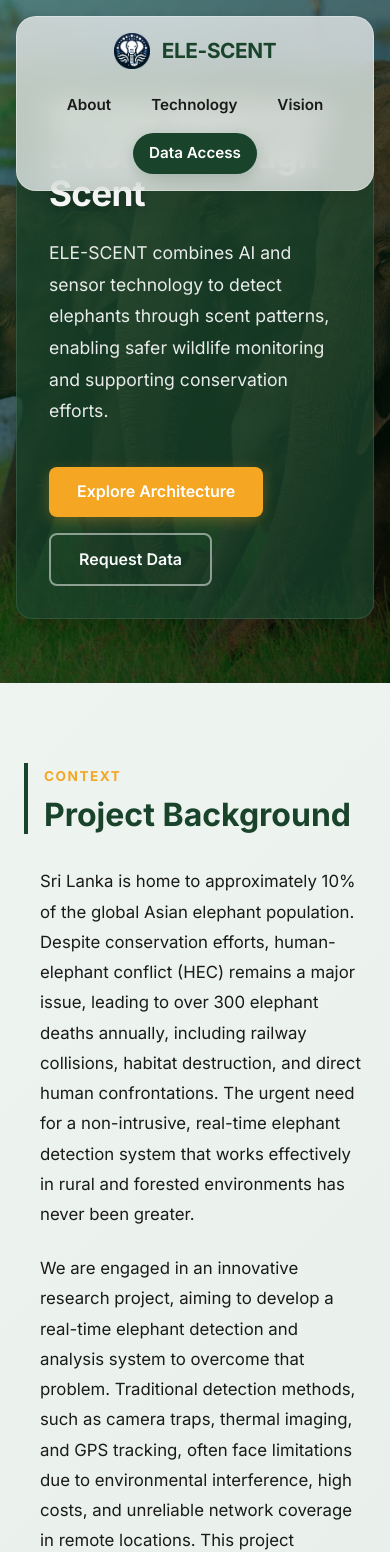
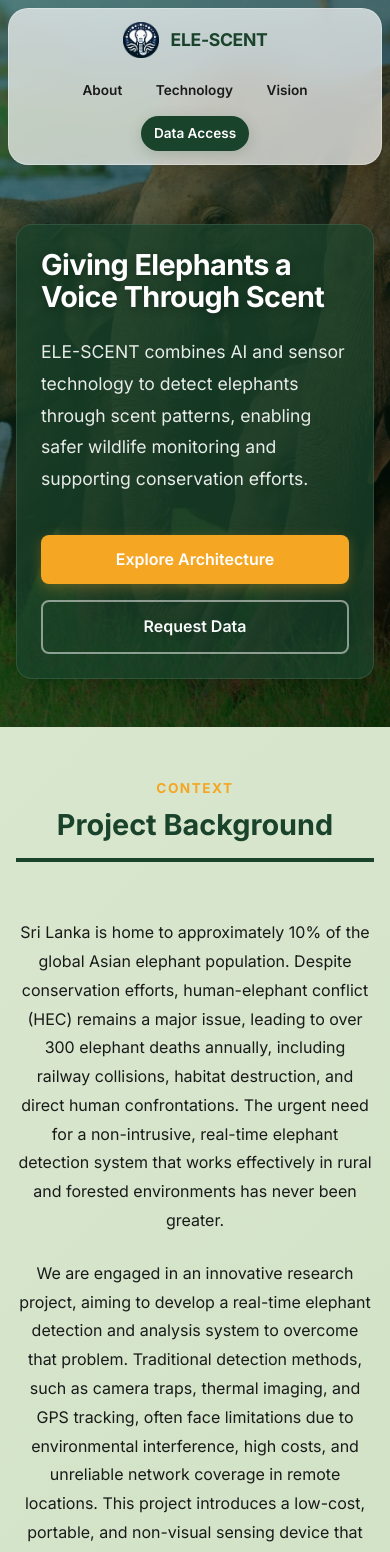
Before and after one commit to Akila618/ele_scent_landing_page, a React (Vite) app: page / in a window 390 px wide. Shown: the top 1552 px of the page. Built offline with nearby package versions, Linux system fonts and the light colour scheme.

Commit message:
latest changes

```diff
--- a/src/components/AboutProject.css
+++ b/src/components/AboutProject.css
@@ -108,9 +108,30 @@
   .about-container {
     grid-template-columns: 1fr;
     gap: 3rem;
+    text-align: center;
+  }
+
+  .about-content h2::after {
+    left: 50%;
+    transform: translateX(-50%);
   }
 
   .about-project {
     padding: 5rem 1.5rem;
   }
 }
+
+@media (max-width: 480px) {
+  .about-project {
+    padding: 3rem 1rem;
+  }
+
+  .about-content h2 {
+    font-size: 1.8rem;
+  }
+
+  .about-content p {
+    font-size: 1rem;
+    text-align: center;
+  }
+}
--- a/src/components/ContactUs.css
+++ b/src/components/ContactUs.css
@@ -84,3 +84,17 @@
     padding: 2rem 1.5rem;
   }
 }
+
+@media (max-width: 480px) {
+  .contact-us {
+    padding: 3rem 1rem;
+  }
+
+  .section-title {
+    font-size: 1.8rem;
+  }
+
+  .contact-card {
+    padding: 1.5rem 1rem;
+  }
+}
--- a/src/components/DataSection.css
+++ b/src/components/DataSection.css
@@ -2,7 +2,7 @@
   position: relative;
   min-height: 60vh;
   display: flex;
-  align-items: center;
+  align-items: stretch;
   justify-content: center;
   overflow: hidden;
   opacity: 0;
@@ -43,8 +43,8 @@
 }
 
 .data-overlay {
-  position: absolute;
-  inset: 0;
+  position: relative;
+  width: 100%;
   background: linear-gradient(135deg, rgba(26,67,43,0.85) 0%, rgba(0,0,0,0.6) 100%);
   display: flex;
   flex-direction: column;
@@ -104,3 +104,22 @@
     min-height: 50vh;
   }
 }
+
+@media (max-width: 480px) {
+  .data-section {
+    min-height: 40vh;
+  }
+
+  .data-overlay {
+    padding: 2rem 1rem;
+  }
+
+  .data-overlay h2 {
+    font-size: 1.8rem;
+  }
+
+  .cta-button {
+    width: 100%;
+    padding: 0.8rem;
+  }
+}
--- a/src/components/Features.css
+++ b/src/components/Features.css
@@ -98,3 +98,17 @@
         grid-template-columns: 1fr;
     }
 }
+
+@media (max-width: 480px) {
+    .features-section {
+        padding: 3rem 1rem;
+    }
+
+    .features-header h2 {
+        font-size: 1.8rem;
+    }
+
+    .feature-card {
+        padding: 1.5rem 1rem;
+    }
+}
--- a/src/components/Footer.css
+++ b/src/components/Footer.css
@@ -18,3 +18,10 @@
     font-size: 0.85rem;
   }
 }
+
+@media (max-width: 480px) {
+  .footer {
+    padding: 1rem;
+    font-size: 0.75rem;
+  }
+}
--- a/src/components/Header.css
+++ b/src/components/Header.css
@@ -120,3 +120,22 @@
     margin-left: 0;
   }
 }
+
+@media (max-width: 480px) {
+  .header-wrapper {
+    padding: 0.5rem;
+  }
+
+  .header {
+    padding: 0.8rem;
+  }
+
+  .logo-text {
+    font-size: 1.1rem;
+  }
+
+  .nav a {
+    font-size: 0.85rem;
+    padding: 0.4rem 0.8rem;
+  }
+}
--- a/src/components/Hero.css
+++ b/src/components/Hero.css
@@ -79,10 +79,17 @@
     flex-wrap: wrap;
 }
 
+@media (max-width: 1024px) {
+    .hero {
+        min-height: 80vh;
+        padding-top: 12rem;
+    }
+}
+
 @media (max-width: 768px) {
     .hero {
         min-height: 70vh;
-        padding: 4rem 1rem;
+        padding: 11rem 1rem 4rem;
         background-attachment: scroll; /* Disable parallax on mobile */
     }
 
@@ -94,3 +101,27 @@
         font-size: 2.2rem;
     }
 }
+
+@media (max-width: 480px) {
+    .hero {
+        padding: 14rem 1rem 3rem;
+    }
+
+    .hero-content {
+        padding: 1.5rem;
+    }
+
+    .hero-content h1 {
+        font-size: 1.8rem;
+    }
+
+    .hero-actions {
+        flex-direction: column;
+        width: 100%;
+    }
+
+    .hero-actions .btn-primary, .hero-actions .btn-secondary {
+        width: 100%;
+        text-align: center;
+    }
+}
--- a/src/components/ProjectContext.css
+++ b/src/components/ProjectContext.css
@@ -1,6 +1,6 @@
 .project-context {
   padding: 8rem 1.5rem;
-  background: linear-gradient(135deg, #f4f7f5 0%, #e8f0eb 50%, #f4f7f5 100%);
+  background: linear-gradient(135deg, #e0ebd5 0%, #d1e2c6 50%, #e0ebd5 100%);
   background-size: 200% 200%;
   animation: gradientShift 10s ease infinite;
   position: relative;
@@ -97,11 +97,37 @@
   }
 
   .context-header, .context-body {
-    padding-left: 1rem;
+    padding-left: 0;
+    text-align: center;
+  }
+
+  .context-header {
+    border-left: none;
+    border-bottom: 4px solid var(--primary-color);
+    padding-bottom: 1rem;
+    margin-bottom: 1.5rem;
   }
 
   .context-body p {
     font-size: 1.05rem;
-    text-align: left;
+    text-align: center;
   }
 }
+
+@media (max-width: 480px) {
+  .project-context {
+    padding: 3rem 1rem;
+  }
+
+  .context-header h2 {
+    font-size: 1.8rem;
+  }
+
+  .context-body p {
+    font-size: 1rem;
+  }
+
+  .context-header, .context-body {
+    padding-left: 0;
+  }
+}
--- a/src/components/ProjectTeam.css
+++ b/src/components/ProjectTeam.css
@@ -102,9 +102,47 @@
   transition: transform var(--transition-normal);
 }
 
+.member-image-container {
+  position: relative;
+  width: 100%;
+  overflow: hidden;
+}
+
+.linkedin-btn {
+  position: absolute;
+  bottom: 15px;
+  right: 15px;
+  background-color: rgba(10, 102, 194, 0.9); /* LinkedIn Blue */
+  color: white;
+  width: 42px;
+  height: 42px;
+  border-radius: 50%;
+  display: flex;
+  align-items: center;
+  justify-content: center;
+  opacity: 1;
+  transform: translateY(0);
+  transition: all var(--transition-normal);
+  box-shadow: 0 4px 15px rgba(0, 0, 0, 0.4);
+  z-index: 10;
+  backdrop-filter: blur(4px);
+  -webkit-backdrop-filter: blur(4px);
+}
+
+.linkedin-btn svg {
+  transition: transform var(--transition-fast);
+}
+
+.linkedin-btn:hover {
+  background-color: #0a66c2;
+  transform: translateY(-2px) scale(1.1);
+  box-shadow: 0 6px 20px rgba(0, 0, 0, 0.5);
+}
+
 .team-member:hover .member-image {
   transform: scale(1.03);
 }
+
 
 .team-member-info {
   padding: 1.5rem 1rem;
@@ -141,4 +179,28 @@
   .team-grid {
     gap: 1.5rem;
   }
+
+  .team-member {
+    max-width: 220px;
+  }
 }
+
+@media (max-width: 480px) {
+  .project-team {
+    padding: 3rem 1rem;
+  }
+
+  .project-team h2 {
+    font-size: 1.8rem;
+    margin-bottom: 2.5rem;
+  }
+
+  .team-member {
+    max-width: 200px;
+  }
+
+  .member-image {
+    width: 100%;
+    aspect-ratio: 1 / 1;
+  }
+}
--- a/src/components/ProjectTeam.jsx
+++ b/src/components/ProjectTeam.jsx
@@ -8,37 +8,43 @@ export default function ProjectTeam() {
       id: 1,
       name: 'Mr. Saliya Wickramasinghe',
       role: 'Project Coordinator - Supervisor (CITES OUSL)',
-      image: '/images/saliya.png'
+      image: '/images/saliya.png',
+      linkedin: 'https://www.linkedin.com/in/saliya-wickramasinghe-2b0636b8/'
     },
     {
       id: 2,
       name: 'Akila Wanninayake',
       role: 'Team Lead, Research & Development, Architecture, Machine Learning',
-      image: '/images/akila2.jpeg'
+      image: '/images/akila2.jpeg',
+      linkedin: 'https://www.linkedin.com/in/akila-wanninayake-4340b0217/'
     },
     {
       id: 3,
       name: 'Bhanuka Rajagalgoda',
       role: 'Hardware Integration, Machine Learning and Testing',
-      image: '/images/bhanuka.png'
+      image: '/images/bhanuka.png',
+      linkedin: 'https://www.linkedin.com/in/bhanukachathuranga/'
     },
     {
       id: 4,
       name: 'Piyumi Paranawithanage',
       role: 'Testing and QA, UI/UX, Documentation',
-      image: '/images/puumi.png'
+      image: '/images/puumi.png',
+      linkedin: 'https://www.linkedin.com/in/piyumi-paranavithanage-b1715a217/'
     },
     {
       id: 5,
       name: 'Kaushika Weerakoon',
       role: 'Development, UI/UX, Database, Integration',
-      image: '/images/kaushika.png'
+      image: '/images/kaushika.png',
+      linkedin: 'https://www.linkedin.com/in/kaushika-w/'
     },
     {
       id: 6,
       name: 'Sampath Dissanayake',
       role: 'IOT, Reporting and Project Management',
-      image: '/images/sampath.png'
+      image: '/images/sampath.png',
+      linkedin: 'https://www.linkedin.com/in/thusitha-sampath-dissanayake-4724a91b3/'
     }
   ]
 
@@ -48,7 +54,16 @@ export default function ProjectTeam() {
       <div className="team-grid">
         {teamMembers.map(member => (
           <div key={member.id} className="team-member">
-            <img src={member.image} alt={member.name} className="member-image" />
+            <div className="member-image-container">
+              <img src={member.image} alt={member.name} className="member-image" />
+              {member.linkedin && (
+                <a href={member.linkedin} target="_blank" rel="noopener noreferrer" className="linkedin-btn" aria-label={`LinkedIn of ${member.name}`}>
+                  <svg xmlns="http://www.svg.org/2000/svg" viewBox="0 0 24 24" width="20" height="20" fill="currentColor">
+                    <path d="M19 0h-14c-2.761 0-5 2.239-5 5v14c0 2.761 2.239 5 5 5h14c2.762 0 5-2.239 5-5v-14c0-2.761-2.238-5-5-5zm-11 19h-3v-11h3v11zm-1.5-12.268c-.966 0-1.75-.79-1.75-1.764s.784-1.764 1.75-1.764 1.75.79 1.75 1.764-.783 1.764-1.75 1.764zm13.5 12.268h-3v-5.604c0-3.368-4-3.113-4 0v5.604h-3v-11h3v1.765c1.396-2.586 7-2.777 7 2.476v6.759z"/>
+                  </svg>
+                </a>
+              )}
+            </div>
             <div className="team-member-info">
               <h3>{member.name}</h3>
               <p>{member.role}</p>
--- a/src/components/VisionMission.css
+++ b/src/components/VisionMission.css
@@ -128,3 +128,19 @@
     margin-bottom: 3rem;
   }
 }
+
+@media (max-width: 480px) {
+  .vision-mission {
+    padding: 3rem 1rem;
+  }
+
+  .vision-mission h2 {
+    font-size: 1.8rem;
+    margin-bottom: 2rem;
+  }
+
+  .vision-card,
+  .mission-card {
+    padding: 2rem 1.5rem;
+  }
+}
```
